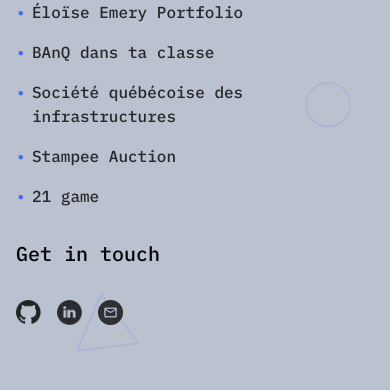
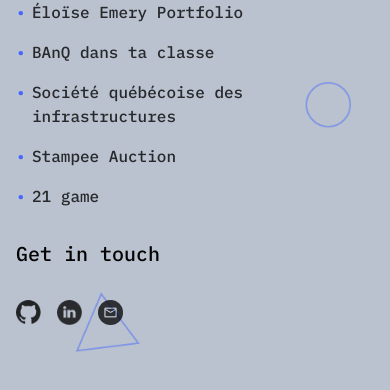
Before and after one commit to EloiseEmery/portfolio, a React (Create React App) app in the folder frontend/: page / in a window 390 px wide. Both pictures are taken after a click on the button 356 px from the left and 40 px from the top of the page. Shown: the part 268-658 px from the top of the page. Built offline with nearby package versions, Linux system fonts and the light colour scheme; no server answers.

Commit message:
Update css

```diff
--- a/frontend/src/App.tsx
+++ b/frontend/src/App.tsx
@@ -89,7 +89,7 @@ const App: React.FC = () => {
     <HelmetProvider>
       <Router>
         <div className="relative flex app-container bg-gradient-main-secondary-light-mode dark:bg-gradient-main-secondary-main">
-          <div className="absolute top-0 left-0 w-full h-full bg-noise-texture bg-repeat bg-[length:100px_100px]
+          <div className="absolute top-0 left-0 w-full h-full bg-noise-texture bg-repeat bg-[length:400px_400px]
             opacity-30
             dark:opacity-10 dark:brightness-150 dark:contrast-150"></div>
           {/* Sidebar */}
--- a/frontend/src/components/organisms/Sidebar.tsx
+++ b/frontend/src/components/organisms/Sidebar.tsx
@@ -65,11 +65,11 @@ const Sidebar: React.FC<SidebarProps> = ({ closeSidebar, language }) => {
   return (
     <div className="z-50 sidebar fixed md:pt-0 left-0 w-full md:w-[300px] h-full overflow-y-auto bg-[#bbc2cf] dark:bg-[#18202D] md:bg-transparent dark:md:bg-transparent overflow-x-hidden">
       {/* decorative img for sidebar mobile */}
-      <div className="relative opacity-50 md:hidden -z-10">
+      <div className="relative md:hidden -z-10">
         <img
           src={layer1Light}
           alt="Layer 1"
-          className="top-[220px] left-40 absolute object-contain w-[400px] max-w-[450px] max-h-[350px] dark:hidden"
+          className="top-[220px]  left-40 absolute object-contain w-[400px] max-w-[450px] max-h-[350px] dark:hidden"
         />
         <img
           src={layer1}
@@ -79,12 +79,12 @@ const Sidebar: React.FC<SidebarProps> = ({ closeSidebar, language }) => {
         <img
           src={layer2Light}
           alt="Layer 2"
-          className="top-[350px] left-10 absolute object-contain w-[450px] max-w-[340px] max-h-[270px] dark:hidden opacity-30 sm:opacity-70"
+          className="top-[350px] opacity-50 left-10 absolute object-contain w-[450px] max-w-[340px] max-h-[270px]"
         />
         <img
           src={layer2}
           alt="Layer 2"
-          className="top-[350px] left-10 absolute object-contain w-[450px] max-w-[340px] max-h-[270px] hidden dark:block"
+          className="top-[350px] opacity-50 left-10 absolute object-contain w-[450px] max-w-[340px] max-h-[270px] hidden dark:block"
         />
         <img src={layer3} alt="Layer 3" className="absolute object-contain -ml-[600px] mt-[100px] w-[130px] max-w-[130px] max-h-[130px] filter-brightness-0 invert dark:filter-none opacity-50 dark:opacity-70 sm:opacity-100" id="layer3" />
       </div>
--- a/frontend/src/datas/datasProjects.json
+++ b/frontend/src/datas/datasProjects.json
@@ -26,8 +26,8 @@
                 "en": "This portfolio project was entirely conceived, designed, and developed by me in 2025."
             },
             "descriptionMain": {
-                "fr": "Ce projet de type application Fullstack, met en avant mes compétences techniques en développement web moderne, ainsi qu'une approche sécurisée et professionnelle du développement. Il repose sur une architecture technique solide combinant React, TypeScript et Tailwind CSS pour le frontend, Express (Node.js) pour le backend, ainsi qu'une intégration de l'API OpenAI et une conteneurisation via Docker. J'ai selectionné une charte graphique unique pour le projet, puis j'ai fait des maquettes dans Figma. Le site propose un design responsive, l'internationalisation (français/anglais) et une présentation détaillée des projets. L'interface utilisateur et la logique serveur sont séparées dans des dossiers dédiés. La sécurité est assurée par la protection et la gestion sécurisée des variables d'environnement, ainsi que l'utilisation d'un proxy backend pour sécuriser les appels API.",
-                "en": "This full-stack web application showcases my technical skills in modern web development, emphasizing a secure and professional development approach. The project is built on a robust technical architecture combining React, TypeScript, and Tailwind CSS for the frontend, Express (Node.js) for the backend, with OpenAI API integration and Docker containerization. I selected a unique graphic charter and created mockups in Figma. The site offers a responsive design, internationalization (French/English), and a detailed project presentation. The user interface and server logic are separated into dedicated folders. Security is ensured through protected and secure environment variable management, as well as using a backend proxy to secure API calls."
+                "fr": "Cette application Fullstack démontre une maîtrise approfondie du développement web moderne et des bonnes pratiques de sécurité. L'architecture repose sur un frontend React avec TypeScript et Tailwind CSS, couplé à un backend Express.js, le tout enrichi par l'intégration de l'API OpenAI. La conteneurisation Docker assure une portabilité optimale, tandis que Nginx opère comme reverse proxy pour une gestion centralisée de la sécurité et du SSL. L'expérience utilisateur est enrichie par la librairie Motion, une interface responsive et un support multilingue (FR/EN). Le design, élaboré sur Figma selon une charte graphique personnalisée, reflète une approche UX/UI soignée. L'architecture modulaire du code, avec une séparation claire frontend/backend, et la gestion sécurisée des variables d'environnement démontrent une approche professionnelle du développement.",
+                "en": "This Fullstack application showcases a deep understanding of modern web development and best security practices. The architecture is built on a frontend React with TypeScript and Tailwind CSS, coupled with an Express.js backend, enriched by the OpenAI API integration. Docker containerization ensures optimal portability, while Nginx operates as a reverse proxy for centralized security and SSL management. The user experience is enriched by the Motion library, a responsive interface that supports dark and light modes and multilingual support (FR/EN). The design, developed in Figma with a custom graphic charter, reflects a well-thought-out UX/UI approach. The modular architecture of the code, with clear frontend/backend separation, and secure environment variable management demonstrate a professional development approach."
             }
         },
         {
--- a/frontend/src/utils/translations.ts
+++ b/frontend/src/utils/translations.ts
@@ -62,7 +62,7 @@ const translations = {
   // Hero
   heroTitle: {
     en: "Full stack web developer",
-    fr: "Développeuse web full stack"
+    fr: "Développeuse web Full stack"
   },
   heroParagraph: {
     en: "Hello, I'm Éloïse Emery, a full stack web developer from Montreal, Canada.",
```
